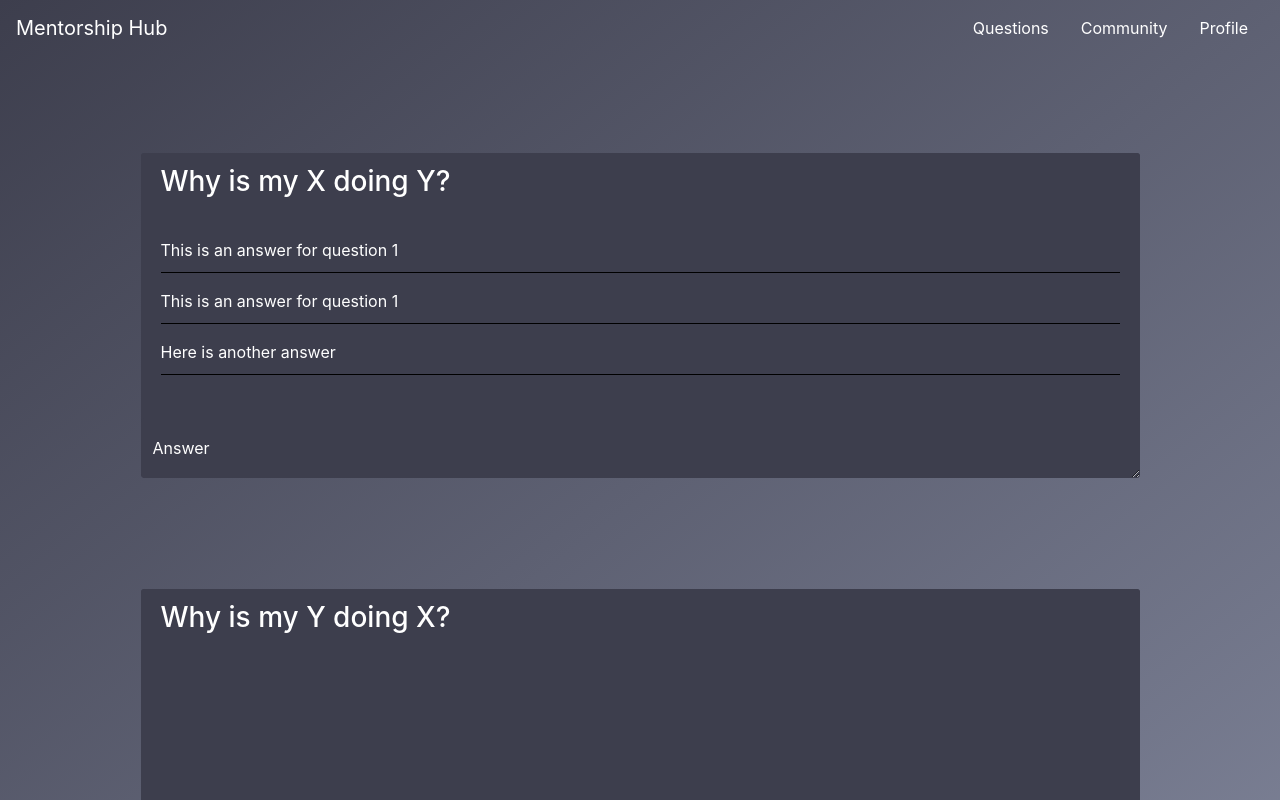
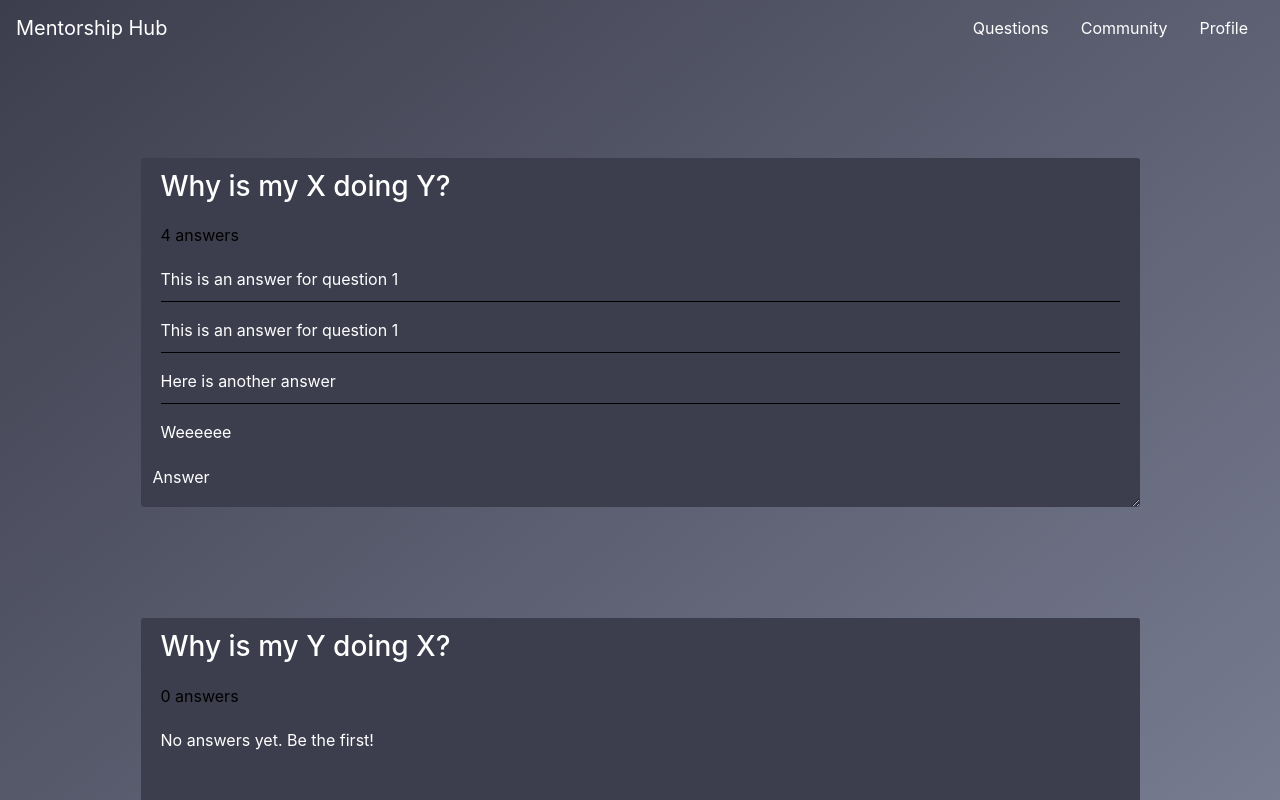
Before and after one commit to webbdm/Q-and-A-Hub, a React app: page / in a window 1280 px wide. Shown: the top 800 px of the page. Built offline with nearby package versions, Linux system fonts and the light colour scheme; data requests are answered from the project's data file.

Commit message:
Count answers

```diff
--- a/db.json
+++ b/db.json
@@ -27,6 +27,13 @@
       "question_id": 1,
       "created_by": "3",
       "id": "C_KVBqg"
+    },
+    {
+      "text": "Weeeeee",
+      "created_at": "11:30am",
+      "question_id": 1,
+      "created_by": "3",
+      "id": "Fjbs9h_"
     }
   ],
   "questions": [
--- a/src/components/question/Question.js
+++ b/src/components/question/Question.js
@@ -6,7 +6,7 @@ import "./Question.scss";
 
 const Answer = ({ text }) => <p className="answer">{text}</p>;
 
-const QuestionCard = ({ id, text, answers }) => {
+const QuestionCard = ({ id, text, answers = [] }) => {
 	const [newAnswer, setNewAnswer] = useState("Type your answer");
 
 	const handleKeyPress = (e) => {
@@ -14,23 +14,28 @@ const QuestionCard = ({ id, text, answers }) => {
 		setNewAnswer(e.target.value);
 
 		if (e.keyCode === 13 && e.shiftKey === false) {
-			//e.preventDefault();
+			e.preventDefault();
 			answersApi.post({
 				"text": newAnswer,
 				"created_at": "11:30am",
 				"question_id": id,
 				"created_by": "3"
 			});
+
+
 		}
 
 	};
+
 	return (<div className="question">
 		<div className="card">
 			<div className="card-header">
 				<h3>{text}</h3>
 			</div>
+			<p style={{ "padding": "0 20px", "margin": 0, "color": "black" }}>{answers.length} answers</p>
 			<div className="card-body">
-				{answers && answers.map(answer => <Answer key={answer.id} text={answer.text} />)}
+				{answers && answers.length ? answers.map(answer => <Answer key={answer.id} text={answer.text} />)
+					: <p>No answers yet. Be the first!</p>}
 			</div>
 			<div className="input-group">
 				<div className="input-group-prepend">
@@ -71,12 +76,17 @@ class Question extends Component {
 	componentDidMount() {
 		this.getQuestions();
 	}
+
 	render() {
-		return (
-			<div className="question-wrapper">
-				{this.state.questions.map(question => <QuestionCard key={question.id} id={question.id} answers={question.answers} text={question.text} />)}
-			</div>
-		);
+		return <div className="question-wrapper">
+			{this.state.questions.map(question => {
+				return <QuestionCard
+					key={question.id}
+					id={question.id}
+					answers={question.answers}
+					text={question.text} />
+			})}
+		</div>
 	}
 }
 
```
